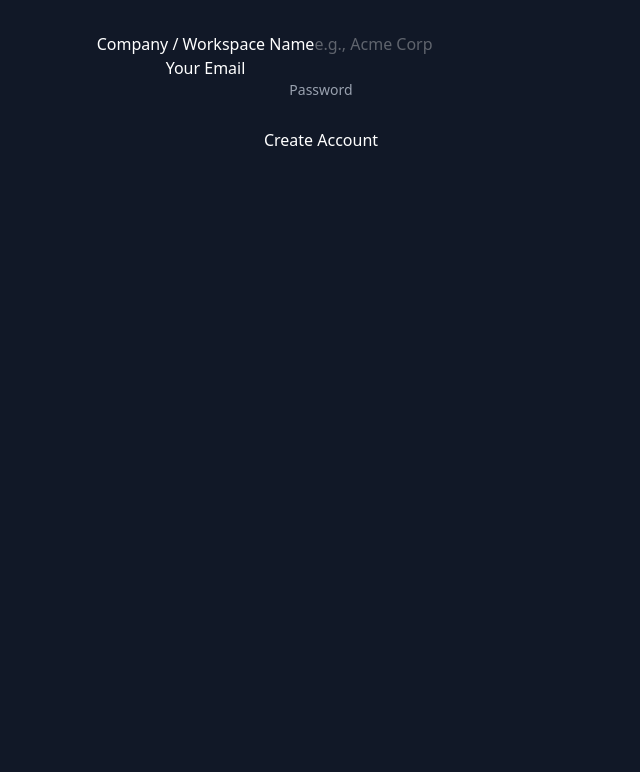
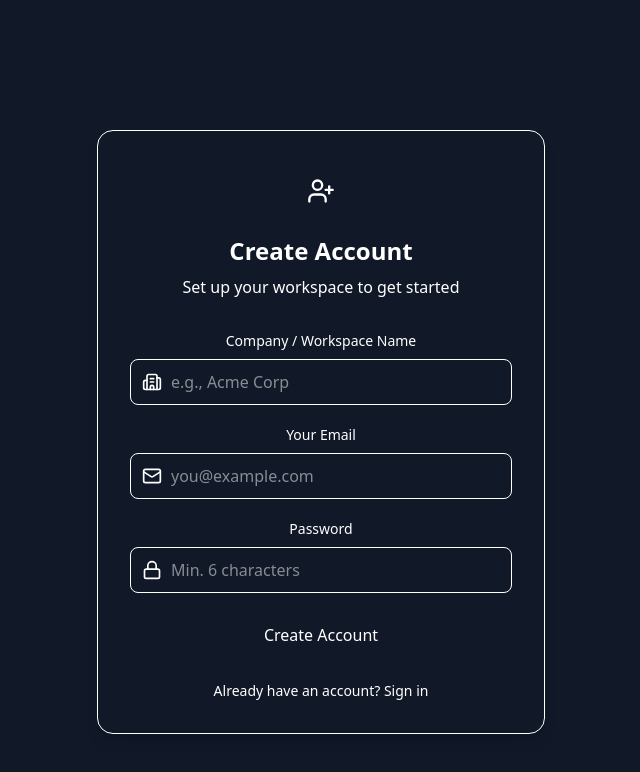
Before and after one commit to RIVINDUSANJULA/Viw, a React (Vite) app in the folder viw/: page /register in a window 1280 px wide. Shown: the top 772 px of the page, without its empty margins (319-959 px from the left). Built offline with nearby package versions, Linux system fonts and the light colour scheme.

Commit message:
Tailwind - Register & Home Page

```diff
--- a/viw/src/pages/Register.tsx
+++ b/viw/src/pages/Register.tsx
@@ -1,6 +1,7 @@
 import { useState } from 'react'
 import { useNavigate } from 'react-router-dom';
 import { registerAndCreateWorkspace } from '../features/auth/authApi';
+import { Building2, Loader2, Mail, Lock , UserPlus } from 'lucide-react';
 
 export default function Register() {
 
@@ -35,45 +36,117 @@ export default function Register() {
 
 
   return (
-    <div>
-        <div>{error && <div >{error}</div>}</div>
+    <div className="min-h-screen flex items-center justify-center bg-background p-4">
+      <div className="absolute inset-0 bg-[linear-gradient(to_right,hsl(var(--border))_1px,transparent_1px),linear-gradient(to_bottom,hsl(var(--border))_1px,transparent_1px)] bg-[size:4rem_4rem] [mask-image:radial-gradient(ellipse_60%_50%_at_50%_0%,#000_70%,transparent_110%)] pointer-events-none" />
 
-        <form onSubmit={handleRegister}>
-            <div>
-                <label>Company / Workspace Name</label>
+      <div className="relative w-full max-w-md">
+
+
+
+
+        <div className="bg-card border border-border rounded-2xl shadow-lg p-8">
+
+
+
+          <div className="text-center mb-8">
+            <div className="inline-flex items-center justify-center w-14 h-14 rounded-full bg-primary/10 mb-4">
+              <UserPlus className="h-7 w-7 text-primary" />
+            </div>
+            <h1 className="text-2xl font-bold text-foreground">Create Account</h1>
+            <p className="text-muted-foreground mt-2">Set up your workspace to get started</p>
+          </div>
+
+
+
+          {error && (
+            <div className="mb-6 p-3 rounded-lg bg-destructive/10 border border-destructive/20 text-destructive text-sm text-center">
+              {error}
+            </div>
+          )}
+
+
+
+          <form onSubmit={handleRegister} className="space-y-5">
+            <div className="space-y-2">
+              <label htmlFor="workspace" className="block text-sm font-medium text-foreground">
+                Company / Workspace Name
+              </label>
+              <div className="relative">
+                <Building2 className="absolute left-3 top-1/2 -translate-y-1/2 h-5 w-5 text-muted-foreground" />
                 <input
                   type="text"
                   placeholder="e.g., Acme Corp"
                   value={workspaceName}
                   onChange={(e) => setWorkspaceName(e.target.value)}
                   required
+                  className="w-full pl-10 pr-4 py-2.5 rounded-lg border border-input bg-background text-foreground placeholder:text-muted-foreground focus:outline-none focus:ring-2 focus:ring-ring focus:border-transparent transition-all duration-200"
                 />
               </div>
-            <div>
-                <label>Your Email</label>
+            </div>
+
+            <div className="space-y-2">
+              <label htmlFor="email" className="block text-sm font-medium text-foreground">
+                Your Email
+              </label>
+              <div className="relative">
+                <Mail className="absolute left-3 top-1/2 -translate-y-1/2 h-5 w-5 text-muted-foreground" />
                 <input
                   type="email"
+                  placeholder="you@example.com"
                   value={email}
                   onChange={(e) => setEmail(e.target.value)}
                   required
+                  className="w-full pl-10 pr-4 py-2.5 rounded-lg border border-input bg-background text-foreground placeholder:text-muted-foreground focus:outline-none focus:ring-2 focus:ring-ring focus:border-transparent transition-all duration-200"
                 />
               </div>
-            <div>
-                <label className="block text-sm font-medium text-gray-400 mb-1">Password</label>
+            </div>
+
+
+            <div className="space-y-2">
+              <label htmlFor="password" className="block text-sm font-medium text-foreground">
+                Password
+              </label>
+              <div className="relative">
+                <Lock className="absolute left-3 top-1/2 -translate-y-1/2 h-5 w-5 text-muted-foreground" />
                 <input
                   type="password"
+                  placeholder="Min. 6 characters"
                   value={password}
                   onChange={(e) => setPassword(e.target.value)}
-                required minLength={6}
+                  required
+                  minLength={6}
+                  className="w-full pl-10 pr-4 py-2.5 rounded-lg border border-input bg-background text-foreground placeholder:text-muted-foreground focus:outline-none focus:ring-2 focus:ring-ring focus:border-transparent transition-all duration-200"
                 />
               </div>
+            </div>
+
+
             <button
               type="submit"
               disabled={loading}
+              className="w-full flex items-center justify-center gap-2 py-2.5 px-4 rounded-lg bg-primary text-primary-foreground font-medium hover:bg-primary/90 focus:outline-none focus:ring-2 focus:ring-ring focus:ring-offset-2 focus:ring-offset-background disabled:opacity-50 disabled:cursor-not-allowed transition-all duration-200"
             >
-                {loading ? "Creating Workspace..." : "Create Account"}
+              {loading ? (
+                <>
+                  <Loader2 className="h-5 w-5 animate-spin" />
+                  Creating Workspace...
+                </>
+              ) : (
+                "Create Account"
+              )}
             </button>
           </form>
+
+
+
+          <p className="mt-6 text-center text-sm text-muted-foreground">
+            Already have an account?{" "}
+            <a href="/login" className="text-primary font-medium hover:underline">
+              Sign in
+            </a>
+          </p>
+        </div>
+      </div>
     </div>
   )
 }
```
Also changed, not shown: viw/src/pages/ProjectBoard.tsx (+145 -36 lines). Lines whose indentation alone changed are shown as unchanged.
